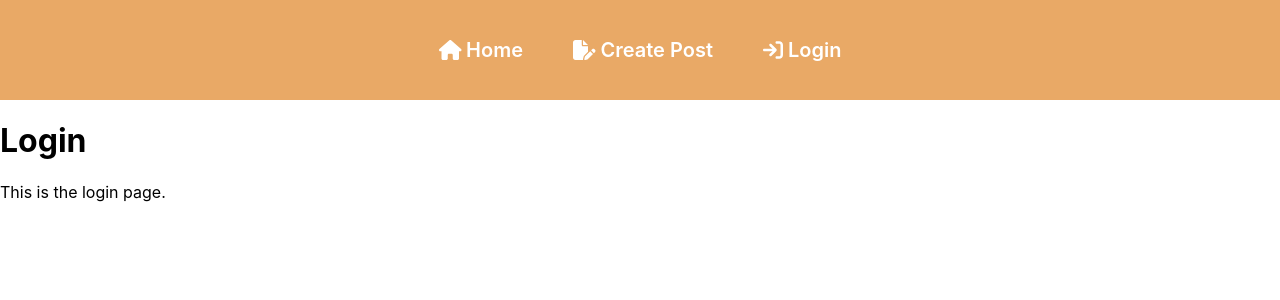
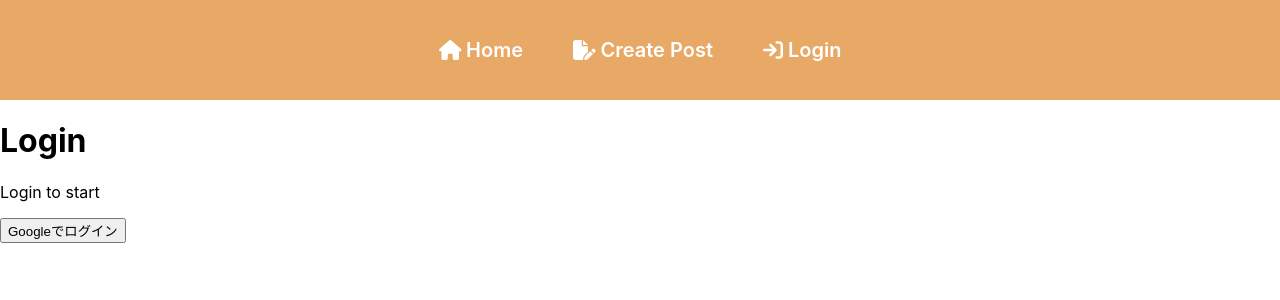
Before and after one commit to Yamayamaaya/blog-app, a React (Create React App) app: page /login in a window 1280 px wide. Shown: the top 300 px of the page. Built offline with nearby package versions, Linux system fonts and the light colour scheme.

Commit message:
Login with google

```diff
--- a/src/App.js
+++ b/src/App.js
@@ -5,16 +5,20 @@
 import Login from './components/Login';
 import Logout from './components/Logout';
 import Navbar from './components/Navbar';
+import { useState } from 'react';
 
 
 function App() {
+  //ログインしているかどうかをusestateで管理
+  const [isAuth, setIsAuth] = useState(false);
+
   return (
       <Router>
         <Navbar />
         <Routes>
           <Route path="/" element={<Home />} />
           <Route path="/create-post" element={<CreatePost />} />
-          <Route path="/login" element={<Login />} />
+          <Route path="/login" element={<Login setIsAuth={setIsAuth} />} />
           <Route path="/logout" element={<Logout />} />
         </Routes>
       </Router>
--- a/src/components/Login.js
+++ b/src/components/Login.js
@@ -1,10 +1,32 @@
+import { signInWithPopup } from 'firebase/auth';
 import React from 'react';
+import { auth, provider } from '../firebase';
+import { useNavigate } from 'react-router-dom';
 
-const Login = () => {
+const Login = ({setIsAuth}) => {
+    const navigate = useNavigate();
+    const loginWithGoogle = () => {
+        //googleでログイン
+        signInWithPopup(auth, provider).then((result) => {
+            // ログイン成功時の処理
+            // ローカルストレージに保存
+            localStorage.setItem('isAuth', true);
+            setIsAuth(true);
+            console.log(result);
+            // ログイン後に遷移する
+            navigate('/');
+        }
+        ).catch((error) => {
+            // ログイン失敗時の処理
+            console.log(error);
+        }
+        );
+    }
     return (
         <div>
             <h1>Login</h1>
-            <p>This is the login page.</p>
+            <p>Login to start</p>
+            <button onClick = {loginWithGoogle}>Googleでログイン</button>
         </div>
     );
 }
```
